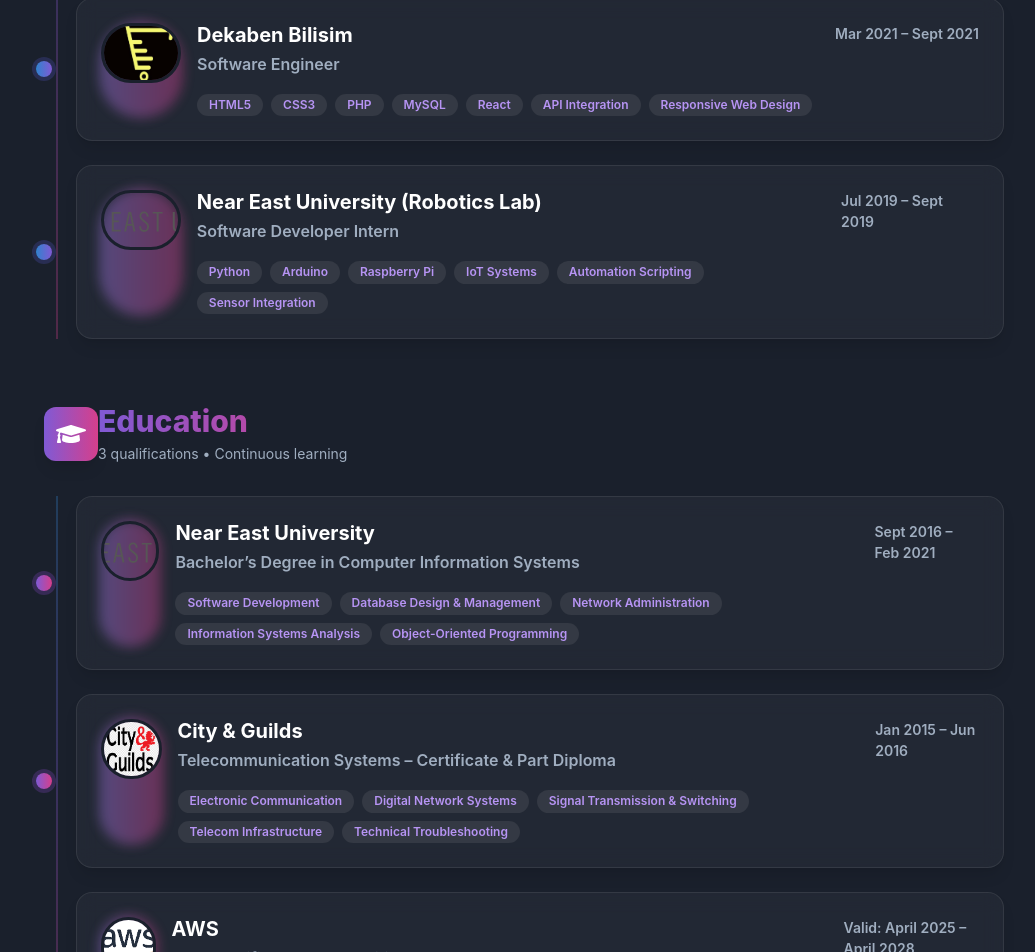
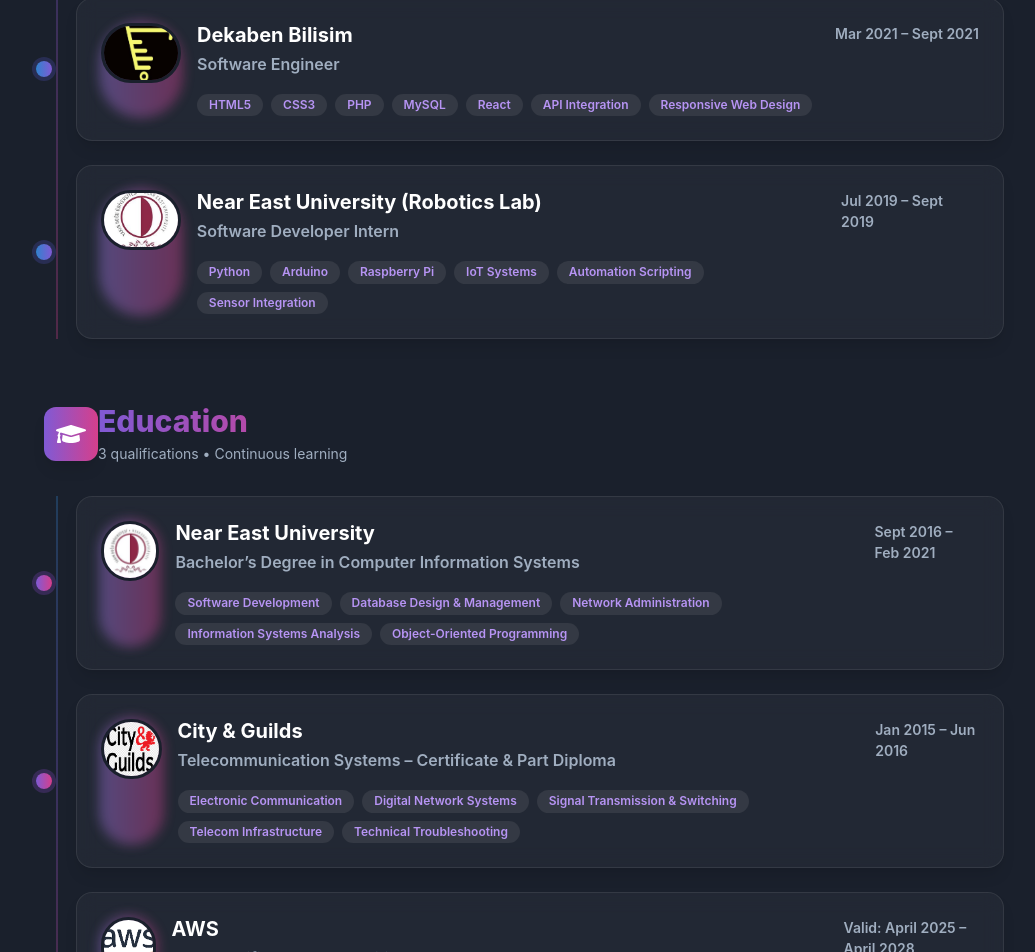
Before and after one commit to clivetc/portfolio, a Next.js app: page /experience in a window 1280 px wide. Shown: the part 962-1914 px from the top of the page, without its empty margins (116-1151 px from the left). Built offline with nearby package versions, Linux system fonts and the light colour scheme.

Commit message:
feat(assets): Update Northeastern University logo to JPEG format
- Replace SVG logo with high-quality JPEG version in constants
- Update logo references in companies and education sections
- Add new neu-logo.jpeg to public assets directory
- Improve visual consistency of logo display

```diff
--- a/compoments/common/contants.ts
+++ b/compoments/common/contants.ts
@@ -132,7 +132,7 @@
       "Sensor Integration"
     ],
     period: "Jul 2019 – Sept 2019",
-    logo: "/neu-logo.svg",
+    logo: "/neu-logo.jpeg",
   },
 ];
 
@@ -151,7 +151,7 @@
 			"Object-Oriented Programming"
 		],
 		period: "Sept 2016 – Feb 2021",
-		logo: "/neu-logo.svg",
+		logo: "/neu-logo.jpeg",
 	},
 	{
 		title: "City & Guilds",
```
Also changed, not shown: public/neu-logo.jpeg (added).
